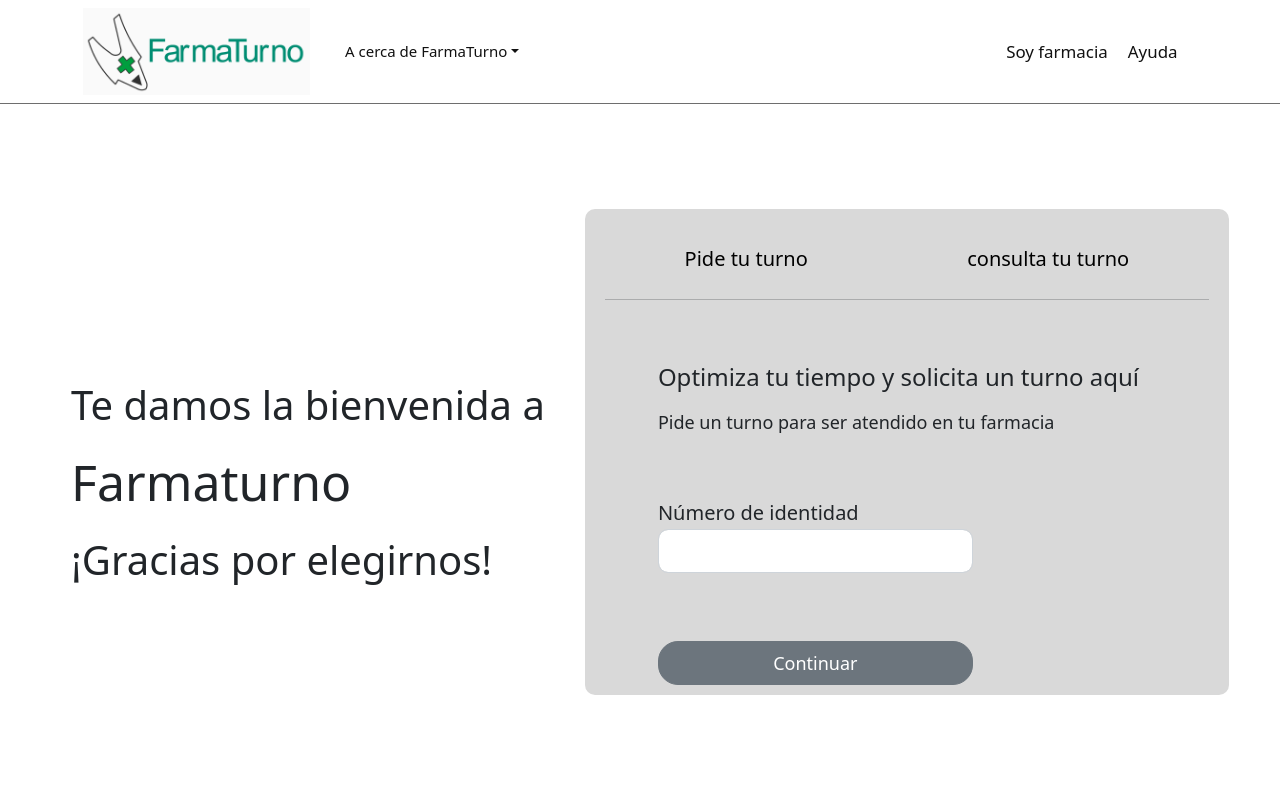
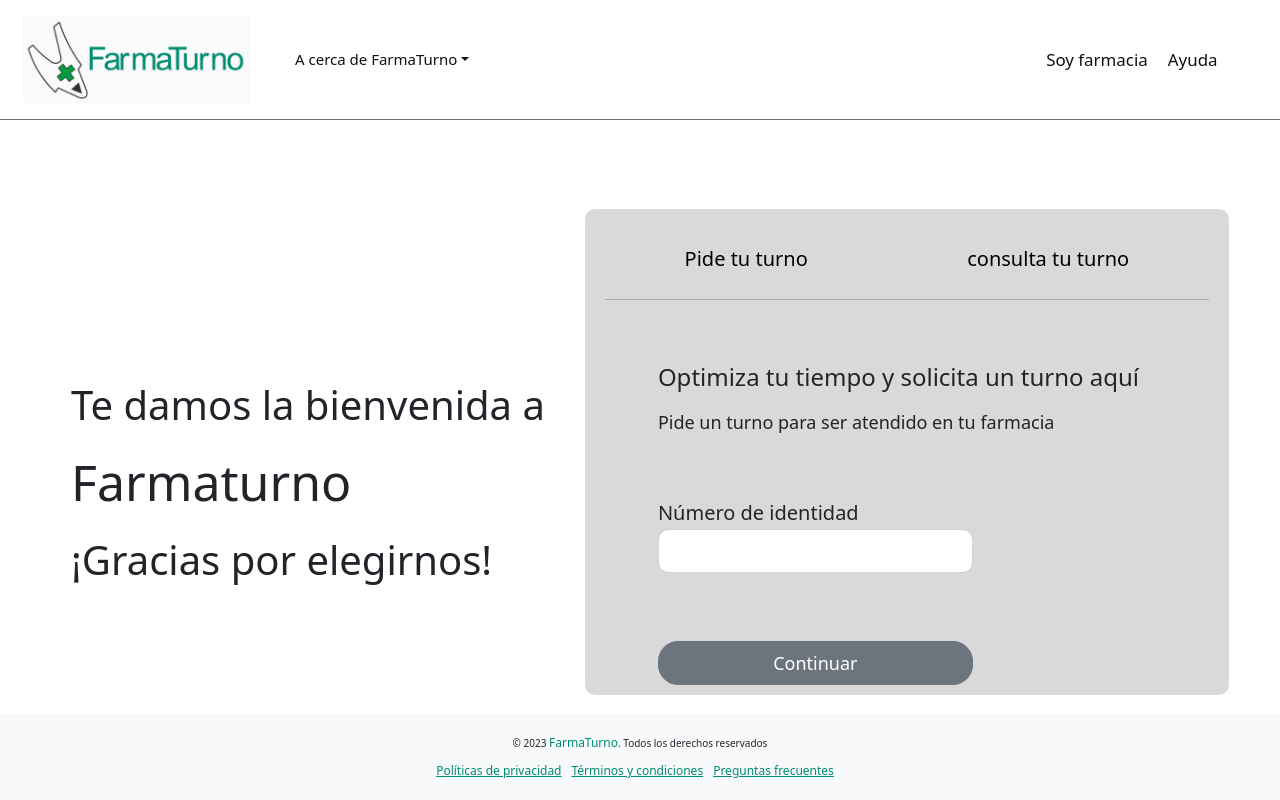
Before and after one commit to No-Country/c11-02-m-mern-farmaturno, a React (Vite) app in the folder client/: page / in a window 1280 px wide. Built offline with nearby package versions, Linux system fonts and the light colour scheme.

Commit message:
footer completado

```diff
--- a/client/src/App.jsx
+++ b/client/src/App.jsx
@@ -3,6 +3,7 @@ import 'bootstrap/dist/css/bootstrap.min.css';
 
 import { Outlet } from 'react-router-dom';
 import NavBar from './components/NavBar/NavBar';
+import Footer from './components/Footer/Footer';
 
 function App() {
   return (
@@ -10,6 +11,7 @@ function App() {
     <main className='main_container'>
       <NavBar />
       <Outlet />
+      <Footer/>
     </main>
   );
 }
--- a/client/src/components/Footer/Footer.jsx
+++ b/client/src/components/Footer/Footer.jsx
@@ -1,7 +1,24 @@
+import React from 'react'
+import { Container } from 'react-bootstrap';
+import "../Footer/footer.css"
+
 const Footer = () => {
-	return <div>
+  return (
+	<>
+    <footer className="footer">
+      <Container>
+        <p>
+          <span className="footer-brand">© 2023 <span className="brand-color">FarmaTurno</span>.</span> Todos los derechos reservados
+        </p>
+        <div className="footer-links">
+          <a href="/privacidad" className="footer-link">Políticas de privacidad</a>
+          <a href="/terminos" className="footer-link">Términos y condiciones</a>
+          <a href="/preguntas" className="footer-link">Preguntas frecuentes</a>
+        </div>
+      </Container>
+    </footer>
+	</>
+  )
+}
 
-	</div>;
-};
-
-export default Footer;
+export default Footer
--- /dev/null
+++ b/client/src/components/Footer/footer.css
@@ -0,0 +1,28 @@
+.footer {
+    position: fixed;
+    left: 0;
+    bottom: 0;
+    width: 100%;
+    background-color: #f8f9fa;
+    padding: 20px 0;
+    text-align: center;
+  }
+
+  .footer p {
+    margin-bottom: 10px;
+  }
+
+  .brand-color {
+    color: #008C73;
+    font-size: 1.2em;
+  }
+
+  .footer-links {
+    margin-top: 10px;
+  }
+
+  .footer-links .footer-link {
+    color: #008C73;
+    margin-right: 10px;
+    font-size: 1.2em;
+  }
--- a/client/src/components/NavBar/NavBar.jsx
+++ b/client/src/components/NavBar/NavBar.jsx
@@ -2,24 +2,25 @@ import { Navbar, Container, Nav, NavDropdown } from 'react-bootstrap';
 import '../NavBar/navbar.css';
 import { useNavigate } from 'react-router-dom';
 const NavBar = () => {
-  const navigate=useNavigate()
+  const navigate = useNavigate();
   return (
     <>
 <Navbar expand="md" className="navbar">
-        <Container>
-          <Navbar.Brand href="/" className="txTitle ">
+  <Container fluid className=' m-4'>
+    {/* <div className="d-flex align-items-center justify-content-between"> */}
+      <Navbar.Brand href="/" className="txTitle">
         <img
           src="..\src\assets\img\logo.png"
           alt="logo"
           height={87}
-              className="mx-2"
+          className="mr-3 align-self-start"
         />
       </Navbar.Brand>
-
-          <Navbar.Toggle aria-controls="basic-navbar-nav" />
+      <Navbar.Toggle aria-controls="basic-navbar-nav" className="m-4 p-4" />
+    {/* </div> */}
     <Navbar.Collapse
       id="basic-navbar-nav"
-            className="justify-content-end m-4"
+      className="justify-content-end ml-md-auto m-4 p-4"
     >
       <NavDropdown
         title="A cerca de FarmaTurno"
@@ -36,12 +37,16 @@ const NavBar = () => {
       <Nav className="me-auto"></Nav>
       <Nav className="txCategory">
         <Nav.Link href="">
-                <p className="txCategory m-2 " onClick={()=>navigate('/adminitration_allowed')}>Soy farmacia</p>
+          <p
+            className="txCategory m-2"
+            onClick={() => navigate('/adminitration_allowed')}
+          >
+            Soy farmacia
+          </p>
         </Nav.Link>
         <Nav.Link href="">
           <p className="txCategory m-2">Ayuda</p>
         </Nav.Link>
-              {/* </div> */}
       </Nav>
     </Navbar.Collapse>
   </Container>
--- a/client/src/components/NavBar/navbar.css
+++ b/client/src/components/NavBar/navbar.css
@@ -1,6 +1,6 @@
 .navbar{
      border-bottom: 0.001em solid rgb(110, 110, 110);
-     height: 100%;
+     height: 115%;
 }
 .txCategory{
     font-size: 1.3em;
```
Lines whose indentation alone changed are shown as unchanged.
